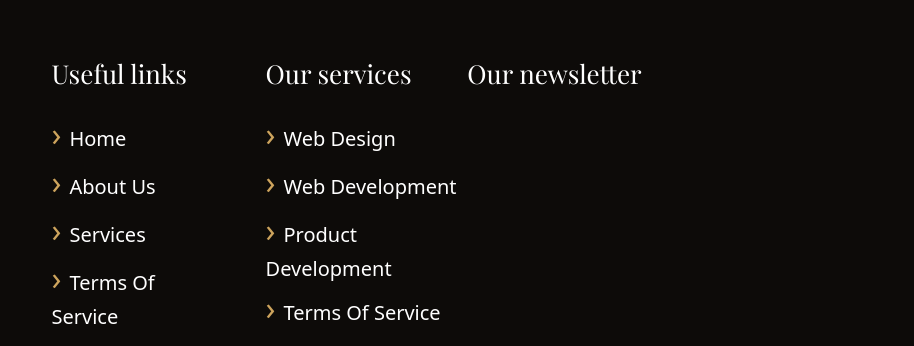
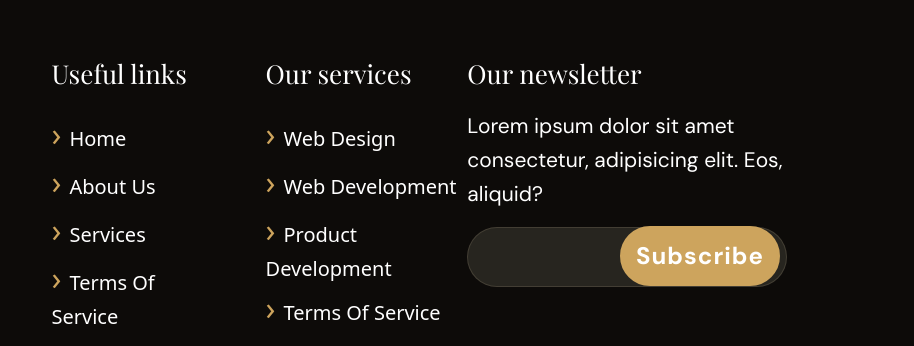
Before and after one commit to chazrsmit/CBIENBON, a website: page index.html in a window 1280 px wide. Shown: the part 9873-10219 px from the top of the page, 366-1280 px from the left. Drawn offline with nearby package versions, Linux system fonts and the light colour scheme; a web font is replaced by a local one.

Commit message:
update footer

```diff
--- a/index.html
+++ b/index.html
@@ -601,6 +601,10 @@
     <div class="col-4">
         <div class="mt-0">
             <p id="p-news">Our newsletter</p>
+            <p id="p-news2">Lorem ipsum dolor sit amet consectetur, adipisicing elit. Eos, aliquid?</p>
+        </div>
+        <div class="div-news">
+            <input class="rounded-pill" type="email" name="" id="subscribe" placeholder="">
         </div>
     </div>
 
--- a/src/sass/partials/_footer.sass
+++ b/src/sass/partials/_footer.sass
@@ -45,3 +45,29 @@ footer
 #p-news
     font-family: Playfair Display
     font-size: 26px !important
+
+#p-news2
+    font-family: DM Sans !important
+
+#subscribe
+    background-color: $bg-icons
+    border: $contour 1px solid
+    height: 60px
+    width: 320px
+
+.div-news
+    position: relative
+    &::after
+        content: "Subscribe"
+        @include btn1
+        background-color: $yellowish
+        text-transform: capitalize
+        width: 160px
+        height: 60px
+        position: absolute
+        bottom: 1px
+        right: 74px
+        display: flex
+        justify-content: center
+        align-items: center
+        font-size: 24px !important
--- a/src/sass/partials/_variables.sass
+++ b/src/sass/partials/_variables.sass
@@ -12,3 +12,4 @@ $lightgrey2 : #e6e6e643
 $blanc : #ffffff
 $form-txt : #c4baa4
 $bg-icons : #27251f
+$bg-copy : #000000
```
Also changed, not shown: public/styles/style.css, 1 other file.
